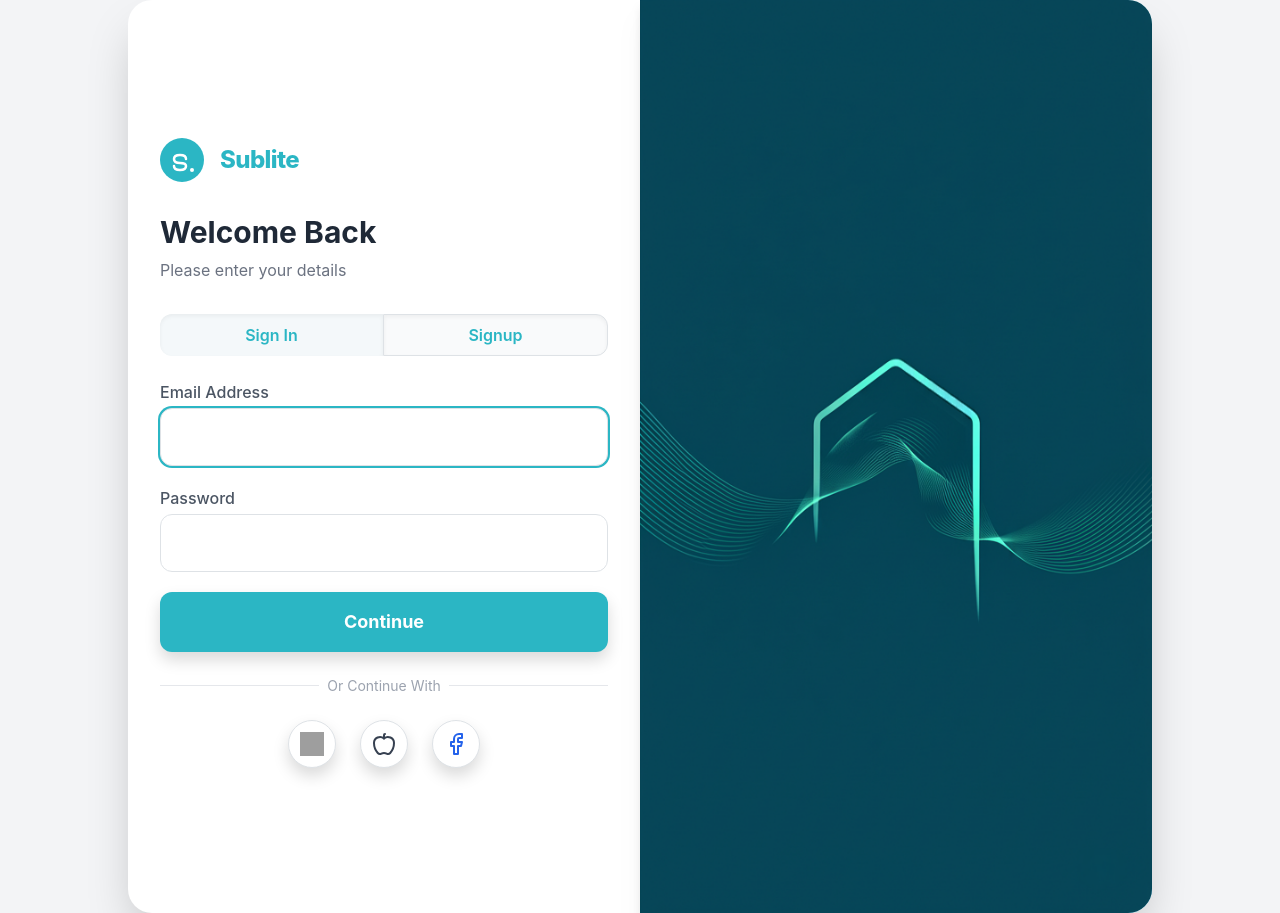
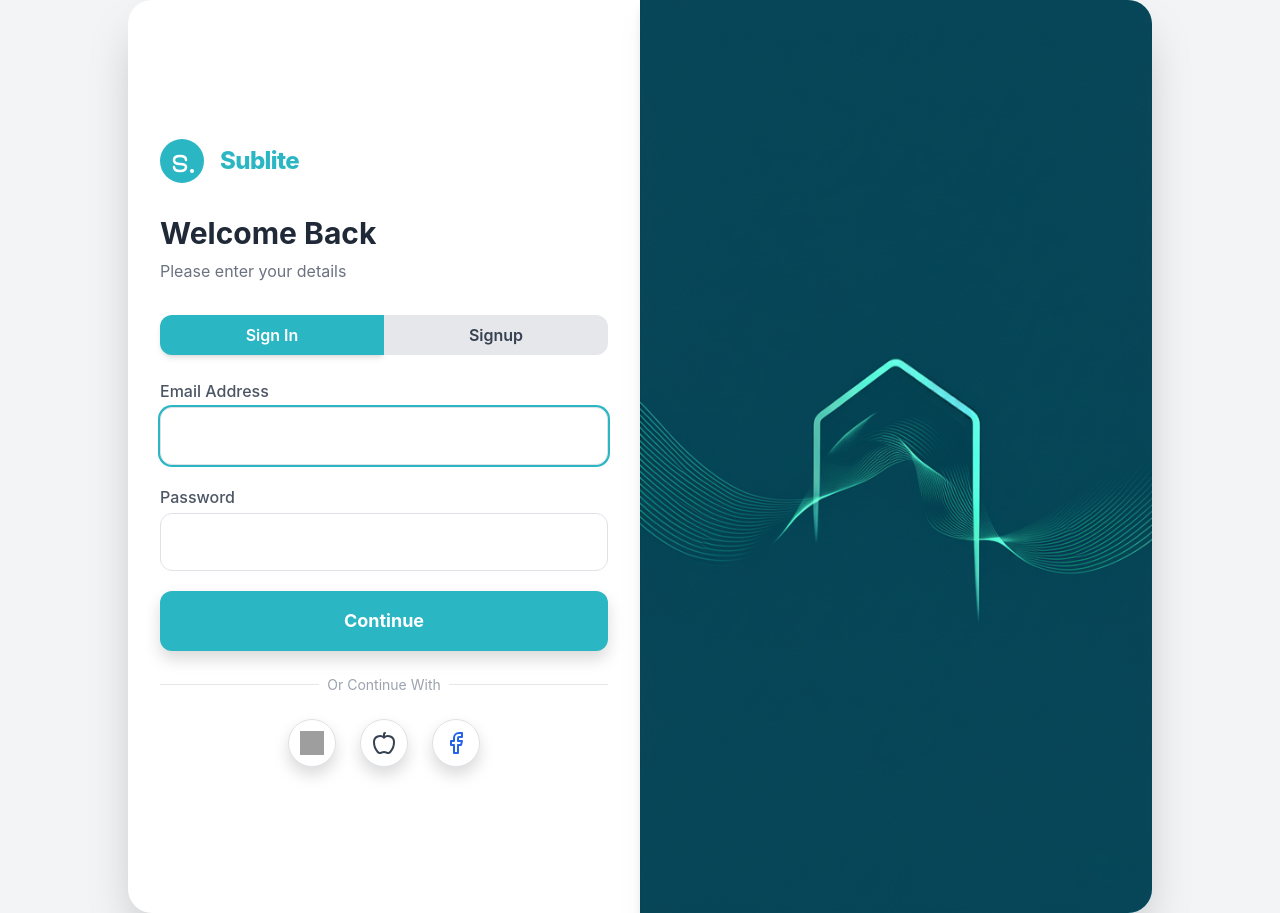
Before and after one commit to nitendra7/sublite, a React (Create React App) app in the folder frontend/: page /login in a window 1280 px wide. Built offline with nearby package versions, Linux system fonts and the light colour scheme; grey boxes are pictures that could not be loaded.

Commit message:
Distinction login/signup

```diff
--- a/frontend/src/pages/Login.jsx
+++ b/frontend/src/pages/Login.jsx
@@ -190,10 +190,10 @@ function LoginPage() {
           <h2 className="text-3xl font-bold mb-2 text-gray-800">Welcome Back</h2>
           <p className="text-gray-500 mb-8">Please enter your details</p>
           <div className="flex mb-6">
-            {/* Sign In button (active styling when on LoginPage) */}
-            <button className="flex-1 py-2 rounded-l-xl bg-[#f4f8fa] text-[#2bb6c4] font-semibold shadow-inner text-center">Sign In</button>
-            {/* Signup Link (inactive styling) - now with bg-gray-50 and text-[#2bb6c4] */}
-            <Link to="/register" className="flex-1 py-2 rounded-r-xl bg-gray-50 text-[#2bb6c4] font-semibold border border-l-0 border-gray-200 shadow-inner hover:text-[#2bb6c4] transition text-center">Signup</Link>
+            {/* Active 'Sign In' button */}
+            <button className="flex-1 py-2 rounded-l-xl bg-[#2bb6c4] text-white font-semibold shadow-md text-center transition-colors">Sign In</button>
+            {/* Inactive 'Signup' link */}
+            <Link to="/register" className="flex-1 py-2 rounded-r-xl bg-gray-200 text-gray-700 font-semibold hover:bg-gray-300 transition text-center">Signup</Link>
           </div>
           <form onSubmit={handleSubmit} className="space-y-5">
             <div>
--- a/frontend/src/pages/Signup.jsx
+++ b/frontend/src/pages/Signup.jsx
@@ -58,15 +58,15 @@ function Signup() {
           <h2 className="text-3xl font-bold mb-2 text-gray-800">Create Account</h2>
           <p className="text-gray-500 mb-8">Sign up to get started</p>
           <div className="flex mb-6">
-            {/* Inactive 'Sign In' link - consistent with LoginPage's inactive state */}
+            {/* Inactive 'Sign In' link */}
             <Link
               to="/login"
-              className="flex-1 py-2 rounded-l-xl bg-gray-50 text-[#2bb6c4] font-semibold border border-r-0 border-gray-200 shadow-inner hover:text-[#2bb6c4] transition text-center"
+              className="flex-1 py-2 rounded-l-xl bg-gray-200 text-gray-700 font-semibold hover:bg-gray-300 transition text-center"
             >
               Sign In
             </Link>
-            {/* Active 'Signup' button - consistent with LoginPage's active state */}
-            <button className="flex-1 py-2 rounded-r-xl bg-[#f4f8fa] text-[#2bb6c4] font-semibold shadow-inner text-center">Signup</button>
+            {/* Active 'Signup' button */}
+            <button className="flex-1 py-2 rounded-r-xl bg-[#2bb6c4] text-white font-semibold shadow-md text-center transition-colors">Signup</button>
           </div>
           <form onSubmit={handleSubmit} className="space-y-5">
             <div>
```
